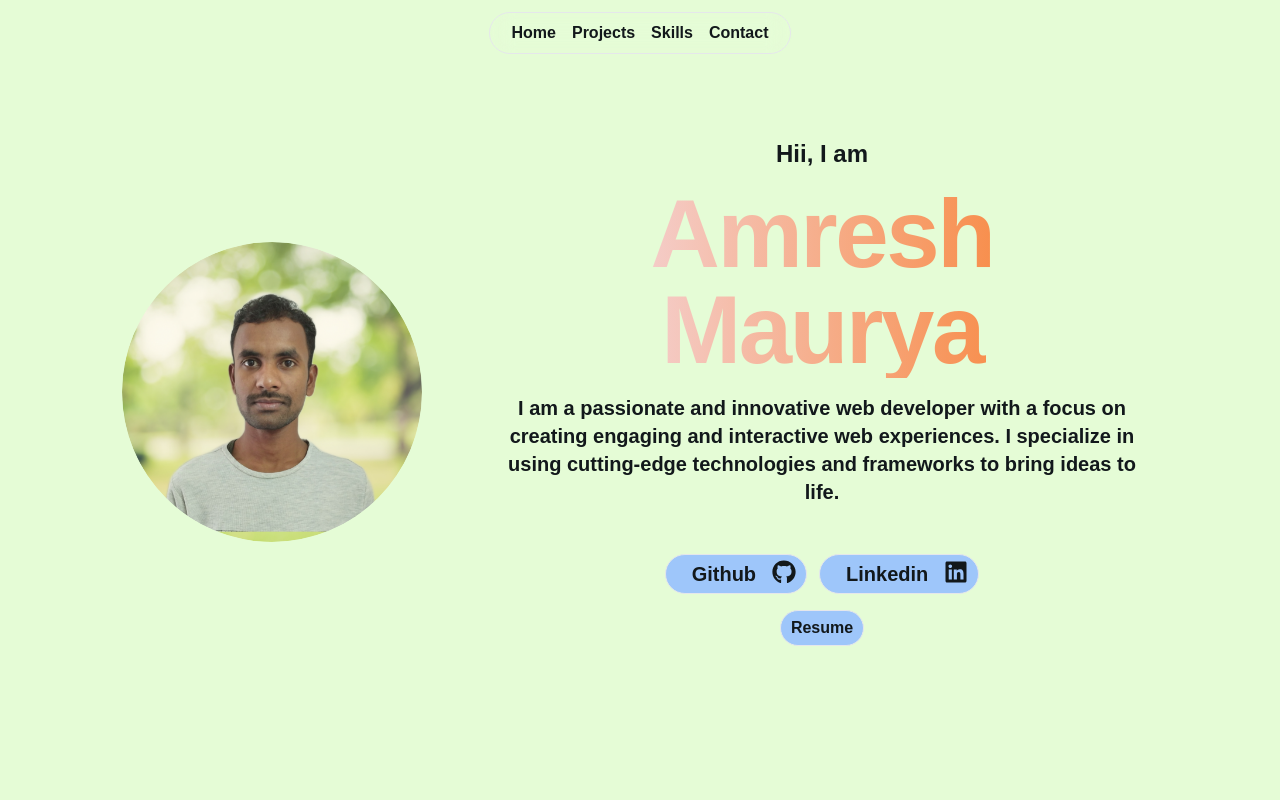
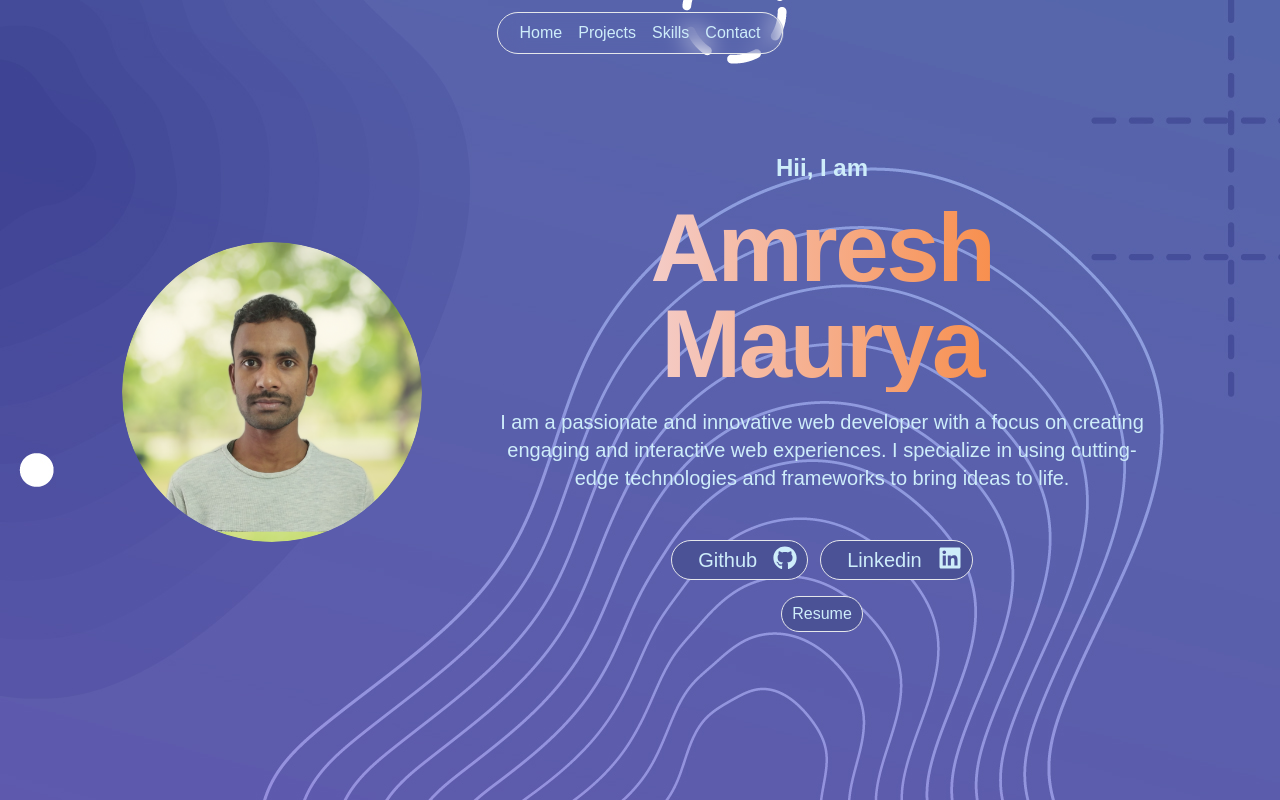
Before and after one commit to amreshpro/proportfolio, a Next.js app: page / in a window 1280 px wide. Shown: the top 800 px of the page. Built offline with nearby package versions, Linux system fonts and the light colour scheme.

Commit message:
update color

```diff
--- a/app/globals.css
+++ b/app/globals.css
@@ -10,14 +10,16 @@ body {
   margin: 0;
   box-sizing: border-box;
   scroll-behavior: smooth;
-  font-weight: 600;
+  font-weight: 400;
 }
 
 :root {
-  --shade-4: #12181b;
-  --shade-3: #9ec6fa;
-  --shade-2: #ccf1f7;
-  --shade-1: #e5fcd6;
+
+
+  --shade-1: #5E5BAC;
+  --shade-2: #3E4393;
+  --shade-3: #4B5296;
+  --shade-4: #ceedfa;
 
   --primary: var(--shade-1);
   --secondary: var(--shade-2);
@@ -25,11 +27,16 @@ body {
   --light: var(--shade-4);
 }
 
+.pattern4 {
+  background: url("/pattern/pattern4.jpg");
+  z-index: -10;
+}
+
 @media (prefers-color-scheme: dark) {
   :root {
-    --shade-1: #5E5BAC;
-    --shade-2: #3E4393;
-    --shade-3: #4B5296;
+    --shade-1: #090742;
+    --shade-2: #050830;
+    --shade-3: #151b3d;
     --shade-4: #ceedfa;
 
     --primary: var(--shade-1);
@@ -38,22 +45,13 @@ body {
     --light: var(--shade-4);
   }
 
-  .pattern1 {
-    background: url("/pattern/pattern1.jpg");
-  }
-  .pattern2 {
-    background: url("/pattern/pattern2.png");
-  }
-  .pattern3 {
-    background: url("/pattern/pattern3.jpg");
-  }
+
+
   .pattern4 {
-    background: url("/pattern/pattern4.jpg");
+    background: url("/pattern/pattern5.jpg");
     z-index: -10;
   }
-  .pattern5 {
-    background: url("/pattern/pattern5.jpg");
-  }
+
 }
 
 .btn-dark {
--- a/app/layout.tsx
+++ b/app/layout.tsx
@@ -33,7 +33,7 @@ export default function RootLayout({
         <meta name="description" content="Your website description here" />
       </head>
       <body
-        className={`${geistSans.variable} ${geistMono.variable} antialiased `}
+        className={`${geistSans.variable} ${geistMono.variable} antialiased pattern4 `}
       >
 
         {children}
--- a/components/footer/index.tsx
+++ b/components/footer/index.tsx
@@ -13,7 +13,7 @@ export default function Footer() {
 
 
   return (
-    <footer className=" mt-2 flex flex-col items-center ">
+    <footer className="mt-2 flex flex-col items-center ">
          <div className={` mt-4 w-screen py-4 `}>
         <div
           className={` mt-6 flex flex-wrap gap-4 justify-center`}
```
